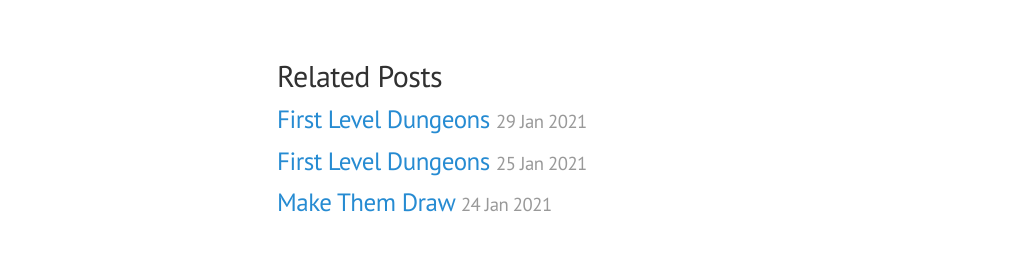
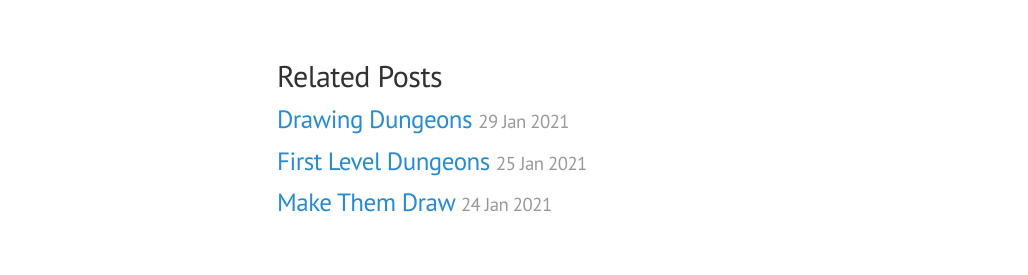
Before and after one commit to thevinter/thevinter.github.io, a Jekyll site: the page built from _posts/2018-12-31-tser-pool-encampment.md, in a window 1280 px wide. Shown: the part 1887-2162 px from the top of the page, without its empty margins (3-1031 px from the left). Built offline with Jekyll 4.4.1, drawn with Linux system fonts in a browser that asks for light colours.

Commit message:
fixed config

```diff
--- a/_posts/2021-01-29-drawing-dungeons.md
+++ b/_posts/2021-01-29-drawing-dungeons.md
@@ -1,6 +1,6 @@
 ---
 layout: post
-title: First Level Dungeons
+title: Drawing Dungeons
 ---
 
 ![Header](https://i.imgur.com/kCmsagW.png)
```
